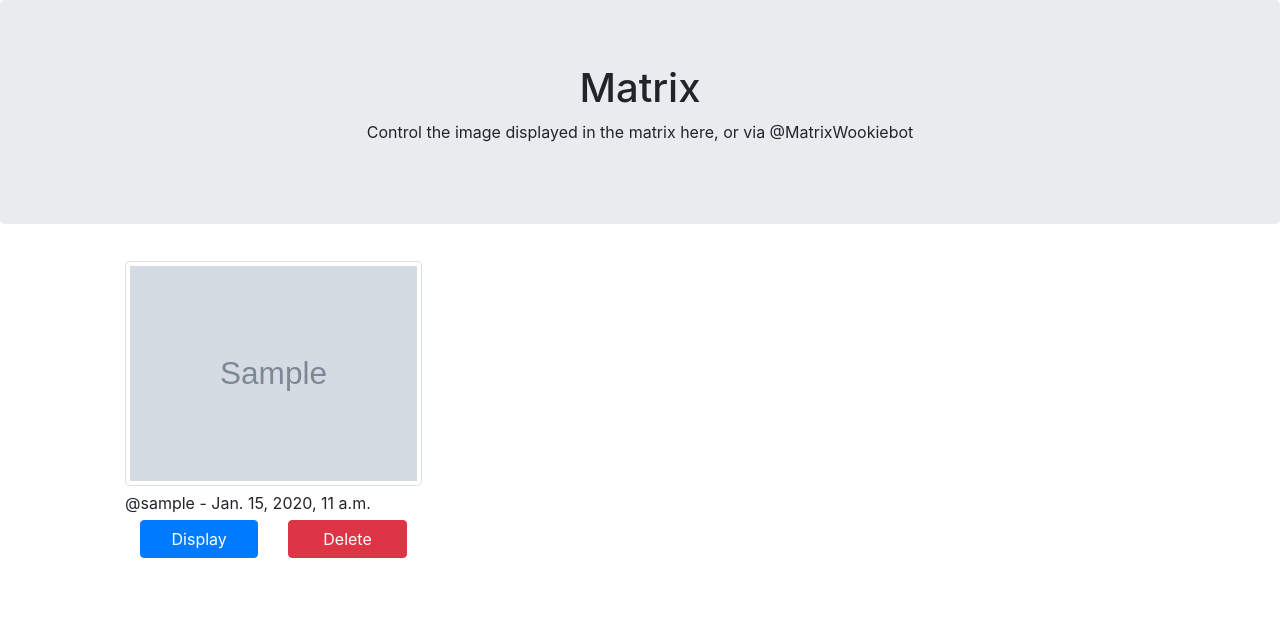
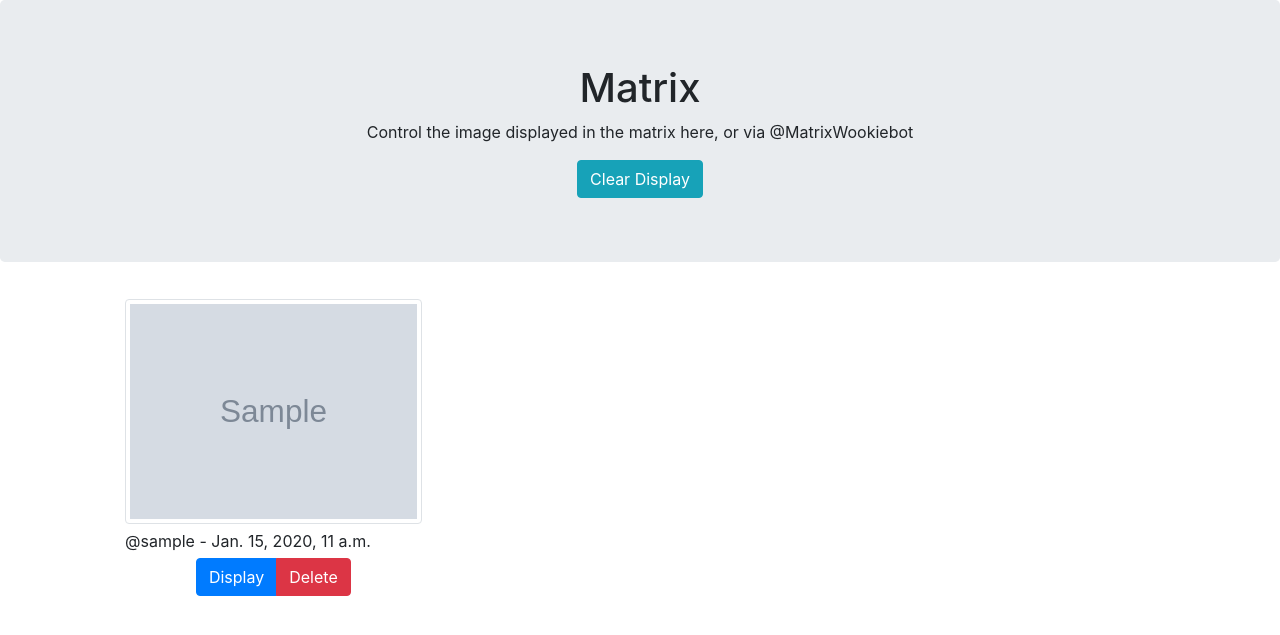
Before and after one commit to jserrats/djroomba, a Django app: page /matrix/ in a window 1280 px wide. Shown: the top 635 px of the page. Run offline with Django 4.2, Linux system fonts and the light colour scheme; a user stored in the database is signed in; tables that the repository leaves empty hold one stand-in row (values such as "Sample post"); grey boxes marked "Sample" are stand-in pictures; parts of the project's set-up code (start-up, migrations or seed data) failed here and were passed over; some libraries are stand-ins or nearby versions.

Commit message:
added clear button to view

```diff
--- a/matrix/templates/matrix/index.html
+++ b/matrix/templates/matrix/index.html
@@ -13,10 +13,6 @@
     <script src="https://cdn.jsdelivr.net/npm/bootstrap@4.0.0/dist/js/bootstrap.min.js" integrity="sha384-JZR6Spejh4U02d8jOt6vLEHfe/JQGiRRSQQxSfFWpi1MquVdAyjUar5+76PVCmYl" crossorigin="anonymous"></script>
     <script src="https://ajax.googleapis.com/ajax/libs/jquery/3.6.0/jquery.min.js"></script>
     <style>
-        .img-fluid {
-            max-width: 100%
-            max-height: 100%
-        }
         .row {
           margin: 5px
         }
@@ -26,31 +22,26 @@
     <div class="jumbotron text-center">
       <h1>Matrix</h1>
       <p>Control the image displayed in the matrix here, or via @MatrixWookiebot</p>
+      <button class="btn btn-info" onclick="submitRefresh('clear/')">Clear Display</button>
     </div>
     {% if images %}
       <div class="container">
         {% for image in images %}
           {% if forloop.counter0|divisibleby:3 %}
-            <div class="row">
+            <div class="row align-items-end">
             {% endif %}
             <div class="col-md-4">
               <div class="container">
-                <div class="row">
+                <div class="row align-middle">
                   <img src="{{ image.photo.url }}" class="img-thumbnail"/>
                 </div>
                 <div class="row text-center">@{{ image.telegram_username }} - {{ image.date }}</div>
-                <div class="row">
-                  <div class="col-md-6">
-                    <button class="btn btn-primary btn-block"
-                            onclick="submit('print/{{ image.photo.name|cut:"matrix/" }}')">
-                      Display
-                    </button>
-                  </div>
-                  <div class="col-md-6">
-                    <button class="btn btn-danger btn-block"
-                            onclick="submitRefresh('delete/{{ image.photo.name|cut:"matrix/" }}')">
-                      Delete
-                    </button>
+                <div class="row justify-content-center">
+                  <div class="btn-group" role="group">
+                    <button class="btn btn-primary"
+                            onclick="submit('print/{{ image.photo.name|cut:"matrix/" }}')">Display</button>
+                    <button class="btn btn-danger"
+                            onclick="submitRefresh('delete/{{ image.photo.name|cut:"matrix/" }}')">Delete</button>
                   </div>
                 </div>
               </div>
--- a/matrix/urls.py
+++ b/matrix/urls.py
@@ -6,4 +6,5 @@ urlpatterns = [
     path("", views.index, name="index"),
     path("print/<str:image_name>", views.print, name="print"),
     path("delete/<str:image_name>", views.delete, name="delete"),
+    path("clear/", views.clear, name="clear"),
 ]
--- a/matrix/views.py
+++ b/matrix/views.py
@@ -3,8 +3,8 @@ from django.shortcuts import get_object_or_404, render
 from django.views.decorators.http import require_POST
 from django.contrib.auth.decorators import login_required
 
-from matrix.matrix import open_as_image, process_image, send_image
 from matrix.models import Image
+import matrix.matrix as m
 
 
 @login_required
@@ -18,8 +18,8 @@ def index(request):
 @login_required
 def print(request, image_name):
     image = get_object_or_404(Image, photo="matrix/" + image_name)
-    im = open_as_image(image.photo)
-    send_image(process_image(im))
+    im = m.open_as_image(image.photo)
+    m.send_image(m.process_image(im))
     return HttpResponse("OK")
 
 
@@ -29,3 +29,10 @@ def delete(request, image_name):
     image = get_object_or_404(Image, photo="matrix/" + image_name)
     image.delete()
     return HttpResponse("OK")
+
+
+@require_POST
+@login_required
+def clear(request):
+    m.clear()
+    return HttpResponse("OK")
```
